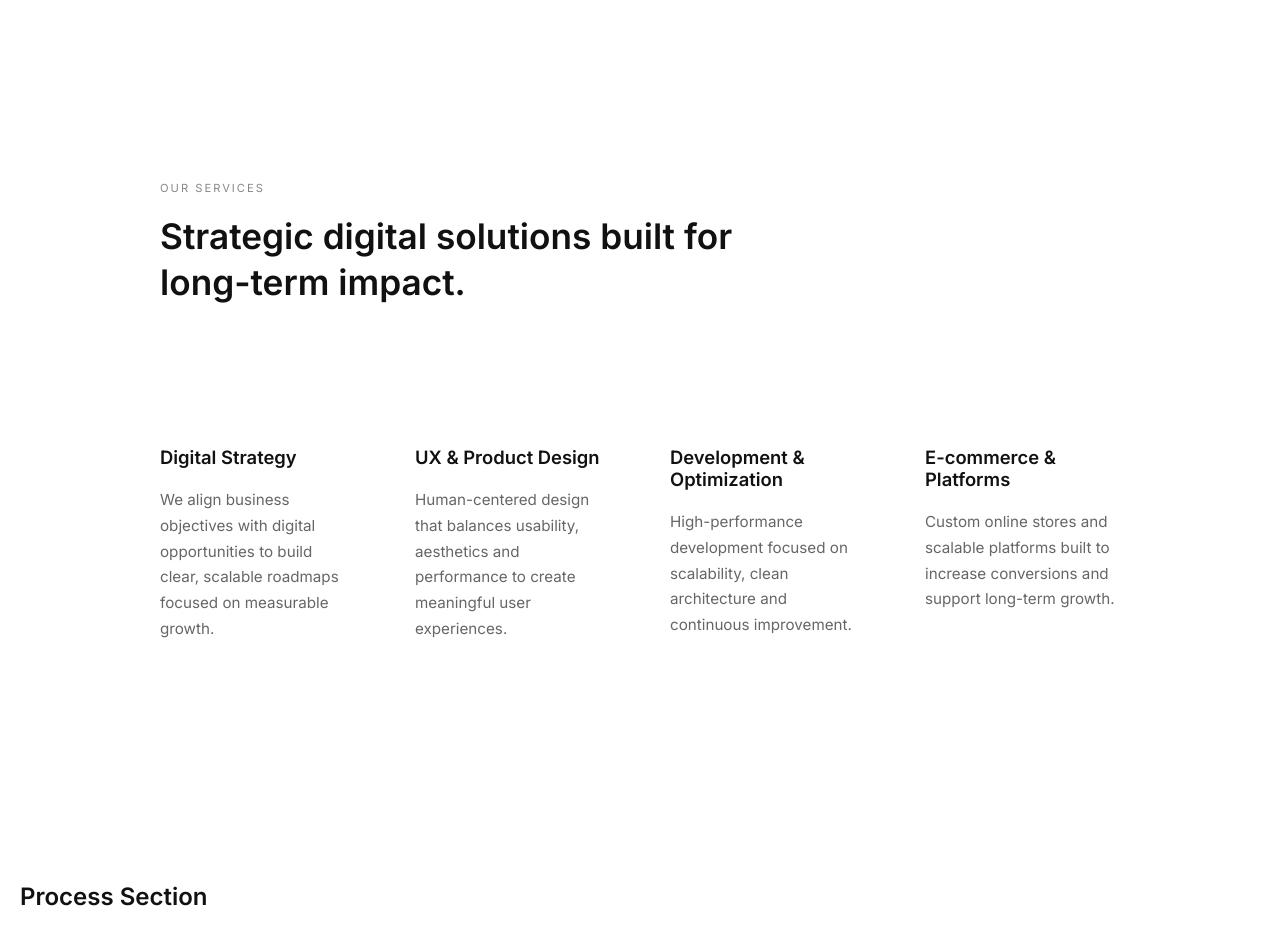
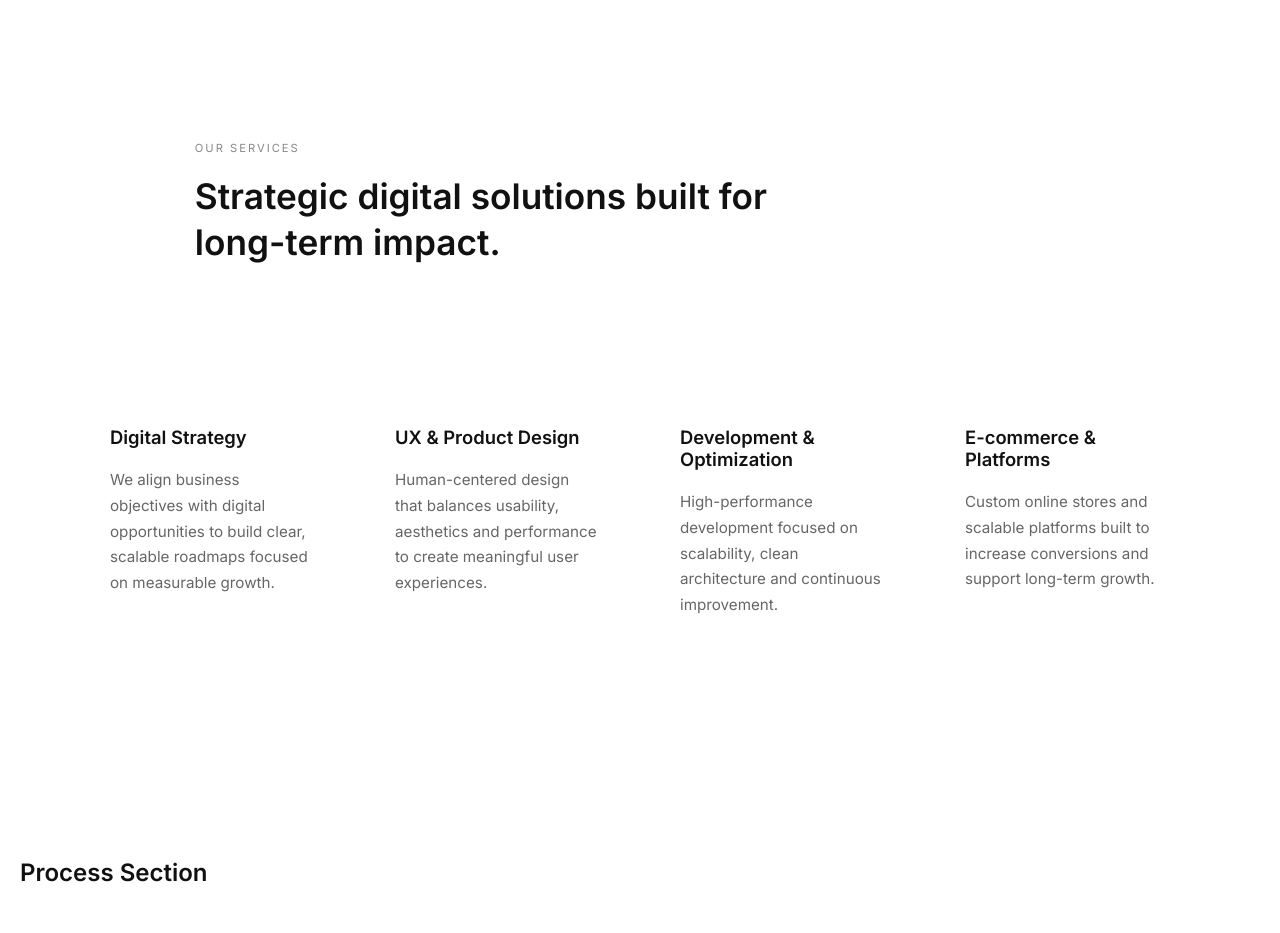
Before and after one commit to DaviddeCaso/orbit-studio, a React (Vite) app: page / in a window 1280 px wide. Shown: the part 900-1833 px from the top of the page. Built offline with nearby package versions, Linux system fonts and the light colour scheme.

Commit message:
style: offset services section header for editorial layout effect

```diff
--- a/src/styles/globals.css
+++ b/src/styles/globals.css
@@ -192,13 +192,12 @@ nav a {
 }
 
 .services-content {
-  max-width: 1000px;
+  max-width: 1100px;
 }
 
 .section-header {
-  max-width: 620px;
-  margin-bottom: 140px;
-  margin-top: 120px;
+  max-width: 600px;
+  margin: 80px 0 160px 8%;
 }
 
 .section-label {
@@ -220,7 +219,7 @@ nav a {
 .services-grid {
   display: grid;
   grid-template-columns: repeat(4, 1fr);
-  gap: 60px;
+  gap: 80px;
 }
 
 .service-card h3 {
@@ -244,5 +243,6 @@ nav a {
 
   .section-header {
     margin-bottom: 70px;
+    margin-left: 0;
   }
 }
```
